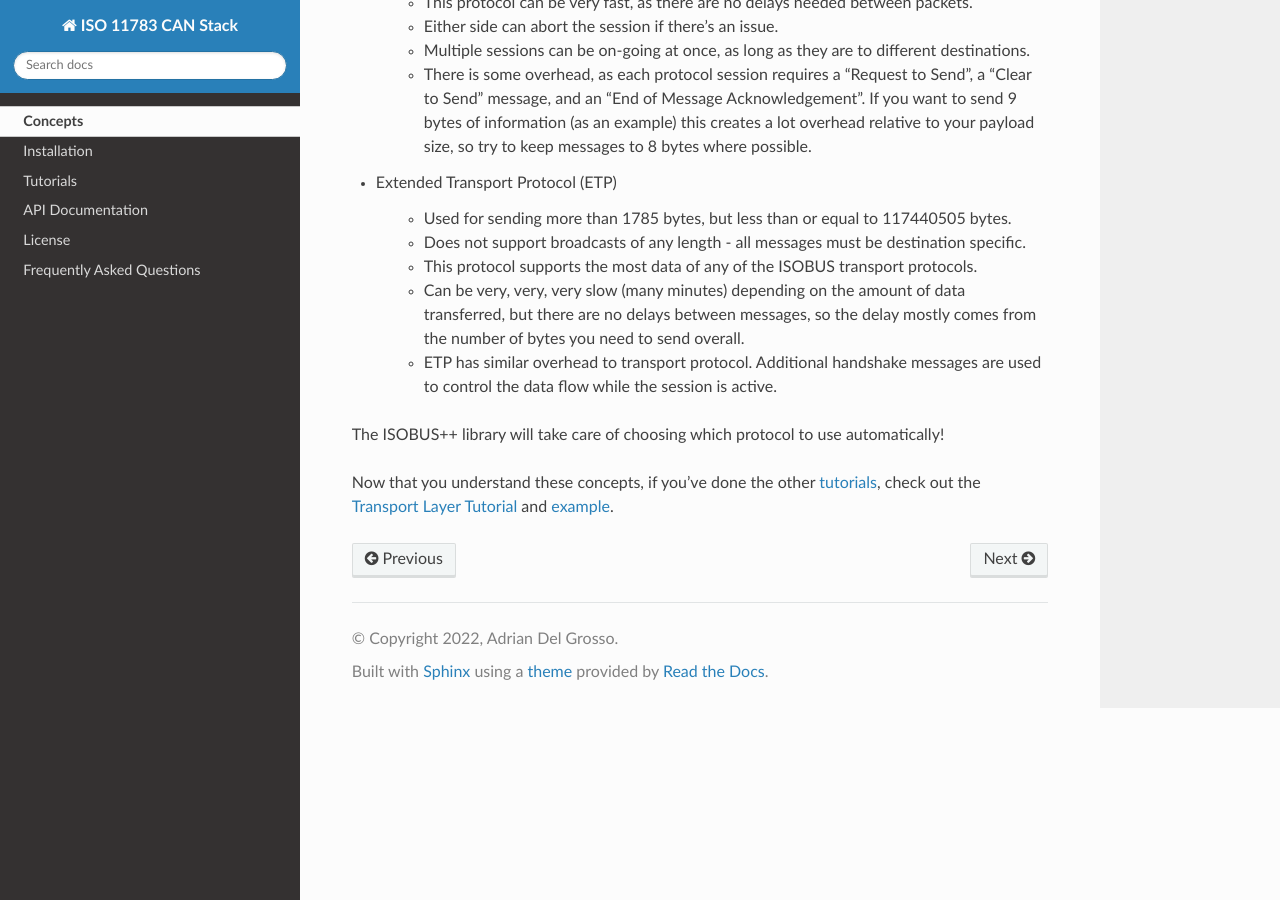
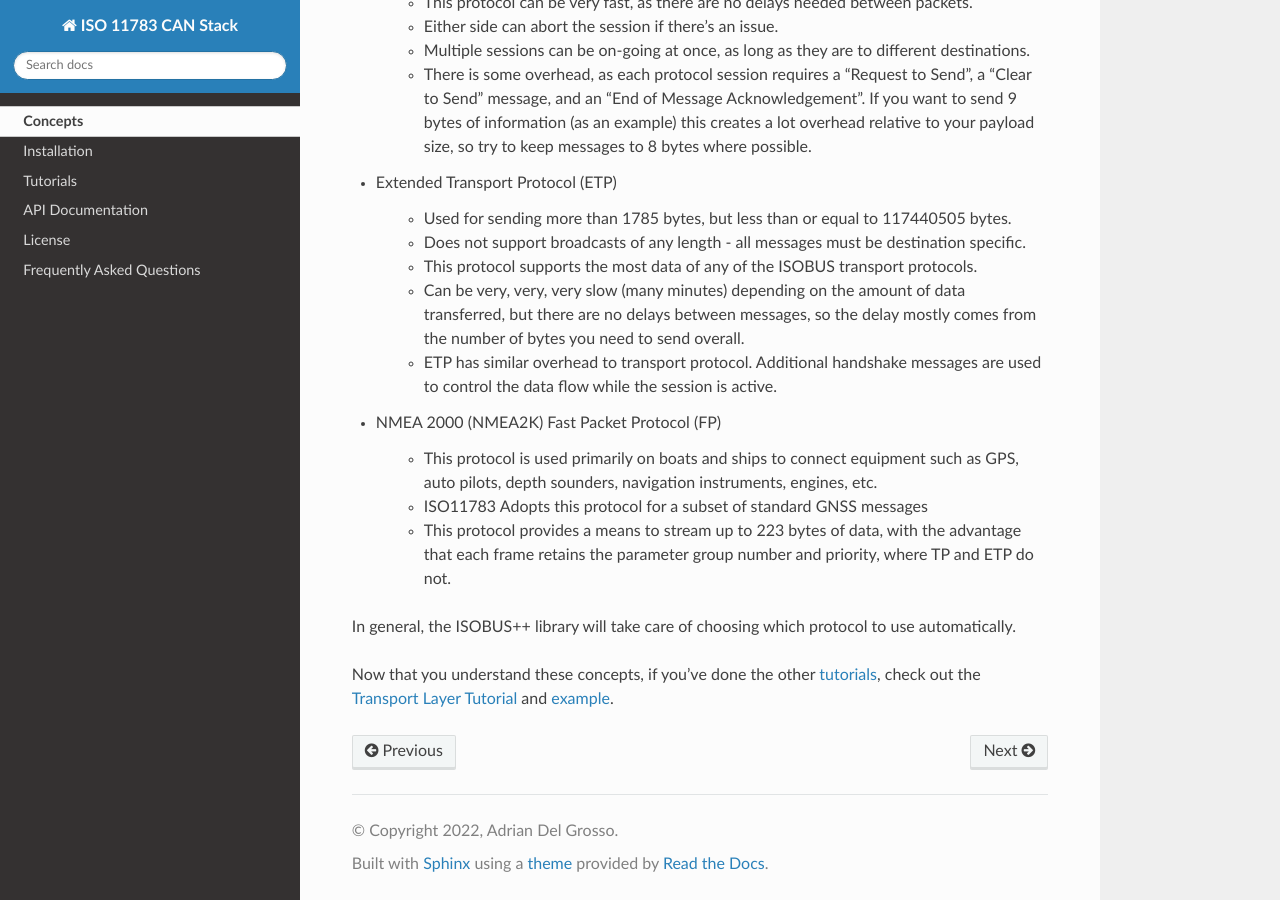
Before and after one commit to Open-Agriculture/AgIsoStack-plus-plus, a Sphinx documentation site: the page built from sphinx/source/Concepts.rst, in a window 1280 px wide and 900 px high, scrolled down 4015 px. Built offline with Sphinx 7.4.7 and the Read the Docs theme 2.0.0, drawn with Linux system fonts in a browser that asks for light colours; pages that are not in the unit, such as notebooks, are missing from menus.

Commit message:
[#92]: Add Fast Packet documetation to the sphinx docs

```diff
--- a/sphinx/source/Concepts.rst
+++ b/sphinx/source/Concepts.rst
@@ -163,6 +163,12 @@ Here are the different transport layers this library provides, along with a shor
    * Can be very, very, very slow (many minutes) depending on the amount of data transferred, but there are no delays between messages, so the delay mostly comes from the number of bytes you need to send overall.
    * ETP has similar overhead to transport protocol. Additional handshake messages are used to control the data flow while the session is active.
 
-The ISOBUS++ library will take care of choosing which protocol to use automatically!
+* NMEA 2000 (NMEA2K) Fast Packet Protocol (FP)
+
+	* This protocol is used primarily on boats and ships to connect equipment such as GPS, auto pilots, depth sounders, navigation instruments, engines, etc.
+	* ISO11783 Adopts this protocol for a subset of standard GNSS messages
+	* This protocol provides a means to stream up to 223 bytes of data, with the advantage that each frame retains the parameter group number and priority, where TP and ETP do not.
+
+In general, the ISOBUS++ library will take care of choosing which protocol to use automatically.
 
 Now that you understand these concepts, if you've done the other :doc:`tutorials <Tutorials>`, check out the :doc:`Transport Layer Tutorial <Tutorials/Transport Layer>` and `example <https://github.com/ad3154/ISO11783-CAN-Stack/tree/main/examples/transport_layer>`_.
```
Also changed, not shown: sphinx/source/Tutorials/Transport Layer.rst (+35 -6 lines).
